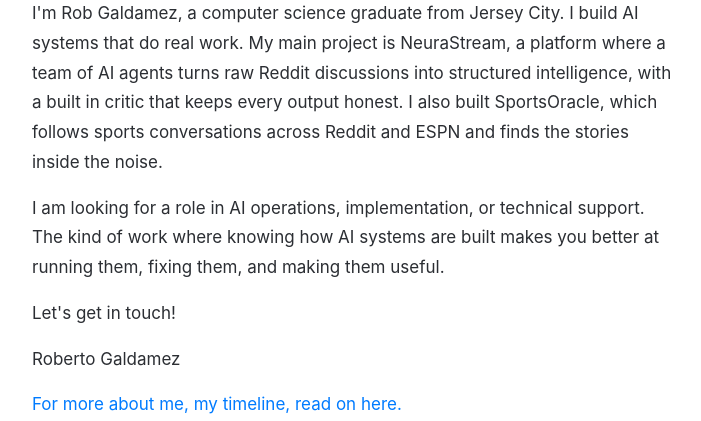
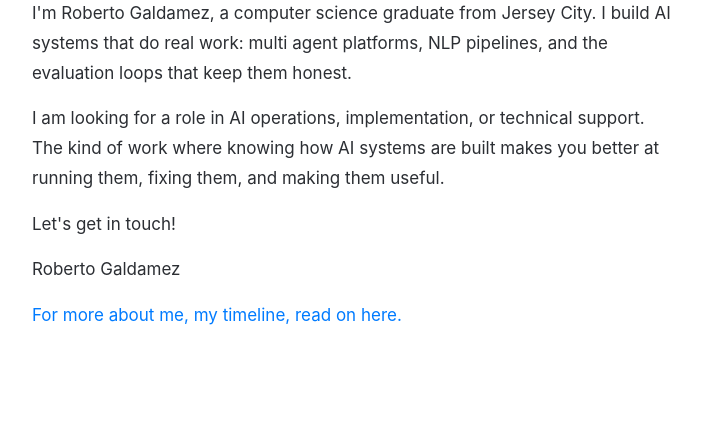
Before and after one commit to robdreamville/Portfolio, a Flask app: page / in a window 1280 px wide. Shown: the part 1079-1500 px from the top of the page, without its empty margins (53-754 px from the left). After the commit the page ends 1404 px from the top, so only its background shows below. Run offline with Flask 3, Linux system fonts and the light colour scheme; some libraries are stand-ins or nearby versions.

Commit message:
Bio: full name, let projects speak for themselves

```diff
--- a/board/templates/home.html
+++ b/board/templates/home.html
@@ -56,7 +56,7 @@
             </div>
         </div>
         <div class="middle-text">
-            <p class="text-content">I'm Rob Galdamez, a computer science graduate from Jersey City. I build AI systems that do real work. My main project is NeuraStream, a platform where a team of AI agents turns raw Reddit discussions into structured intelligence, with a built in critic that keeps every output honest. I also built SportsOracle, which follows sports conversations across Reddit and ESPN and finds the stories inside the noise.</p>
+            <p class="text-content">I'm Roberto Galdamez, a computer science graduate from Jersey City. I build AI systems that do real work: multi agent platforms, NLP pipelines, and the evaluation loops that keep them honest.</p>
 
             <p class="text-content">I am looking for a role in AI operations, implementation, or technical support. The kind of work where knowing how AI systems are built makes you better at running them, fixing them, and making them useful.</p>
 
```
